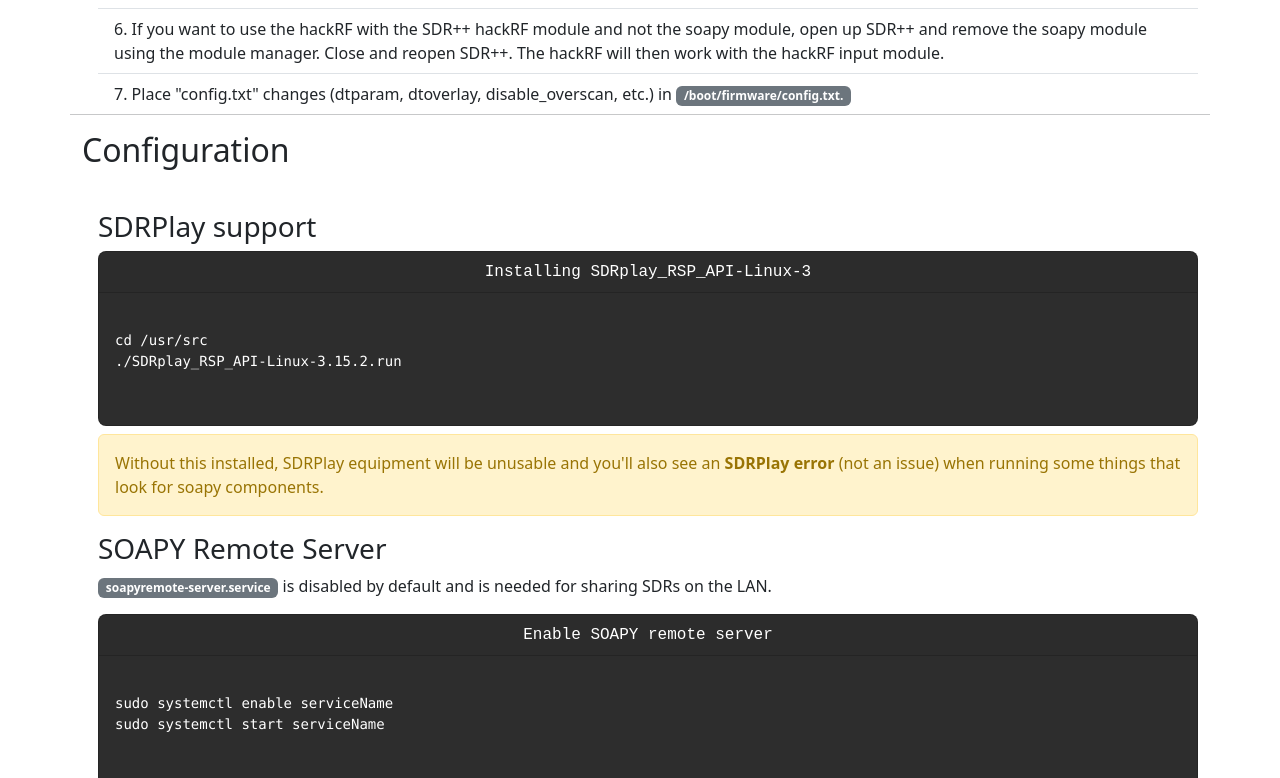
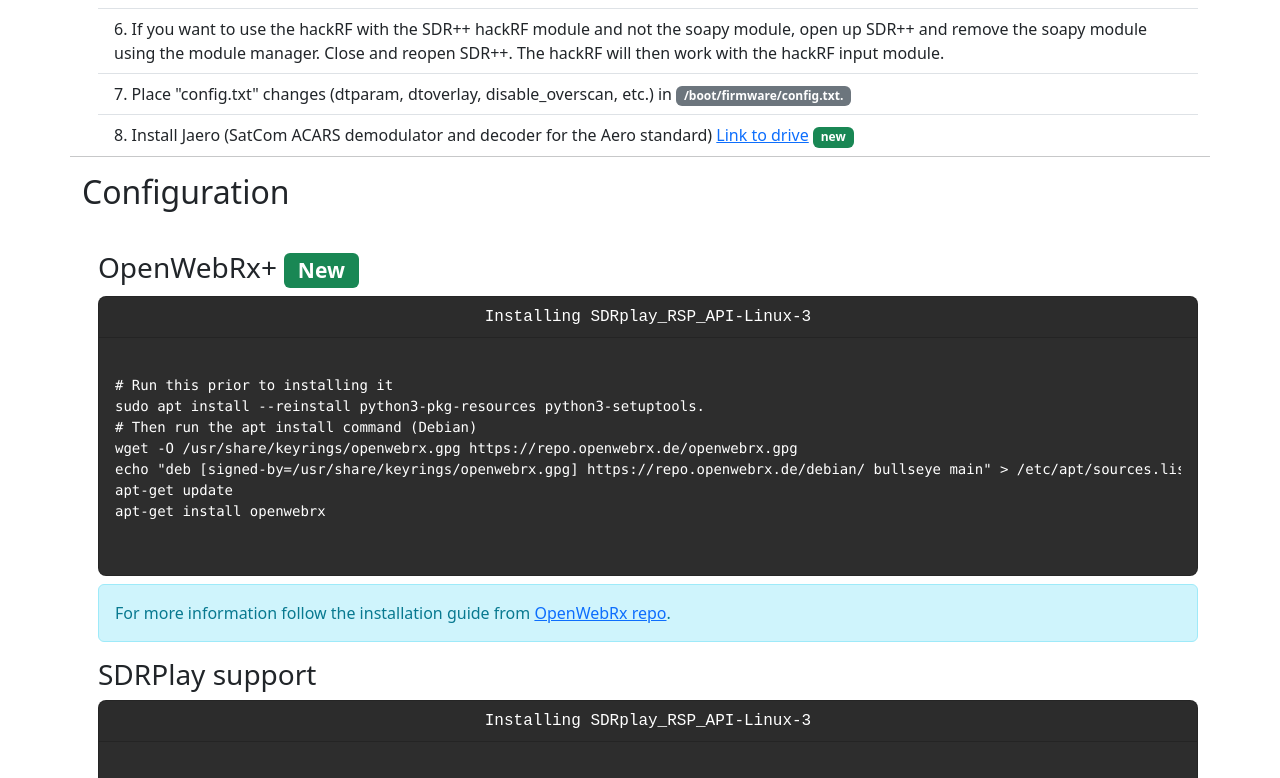
Before and after one commit to JahazielLem/dragonos_pi, a plain HTML site: page index.html in a window 1280 px wide. Shown: the part 1169-1947 px from the top of the page. Drawn offline with Linux system fonts and the light colour scheme.

Commit message:
feat: Add Jaero & openwebrx docs

```diff
--- a/index.html
+++ b/index.html
@@ -71,6 +71,7 @@
         <li class="list-group-item">Open the Audio Mixer when running applications like SDR++, click the Playback tab and switch between the drop down audio options to switch between the headphone jack or the HDMI port closest to the power jack. You can also use the configuration tab to turn on/off either device, that should prevent you from having to select between the two options on the Playback tab.</li>
         <li class="list-group-item">If you want to use the hackRF with the SDR++ hackRF module and not the soapy module, open up SDR++ and remove the soapy module using the module manager. Close and reopen SDR++. The hackRF will then work with the hackRF input module.</li>
         <li class="list-group-item">Place "config.txt" changes (dtparam, dtoverlay, disable_overscan, etc.) in <span class="badge text-bg-secondary">/boot/firmware/config.txt.</span></li>
+        <li class="list-group-item">Install Jaero (SatCom ACARS demodulator and decoder for the Aero standard) <a href="https://drive.google.com/drive/folders/1G89TOoGwj5n91DLjbp8R3MSbzXaUMnQ-">Link to drive</a> <span class="badge text-bg-success">new</span></li>
       </ul>
     </div>
 
@@ -79,6 +80,30 @@
     <div class="col-sm-12">
       <h2>Configuration</h2>
       <br>
+
+      <div class="ms-3 mt-2" id="openwebrx">
+        <h3>OpenWebRx+ <span class="badge badge-sm text-bg-success">New</span></h3>
+        <div class="card terminal">
+          <div class="card-header text-center">Installing SDRplay_RSP_API-Linux-3</div>
+          <div class="card-body">
+            <pre><code class="shell-session">
+# Run this prior to installing it
+sudo apt install --reinstall python3-pkg-resources python3-setuptools.
+# Then run the apt install command (Debian)
+wget -O /usr/share/keyrings/openwebrx.gpg https://repo.openwebrx.de/openwebrx.gpg
+echo "deb [signed-by=/usr/share/keyrings/openwebrx.gpg] https://repo.openwebrx.de/debian/ bullseye main" > /etc/apt/sources.list.d/openwebrx.list
+apt-get update
+apt-get install openwebrx
+  </code></pre>
+          </div>
+        </div>
+        <div class="alert alert-info d-flex align-items-center mt-2" role="alert">
+          <div>
+            For more information follow the installation guide from <a href="https://github.com/jketterl/openwebrx/wiki/Setup-Guide">OpenWebRx repo</a>.
+          </div>
+        </div>
+      </div>
+
       <div class="ms-3 mt-2" id="sdrplay">
         <h3>SDRPlay support</h3>
         <div class="card terminal">
@@ -301,6 +326,11 @@ dtparam=i2c_vc=on
       <h2>What is DragonOS?</h2>
       <p>The shortest distance between two points is a straight line. DragonOS is the straight line between you and Software Defined Radio! It leverages the portability, security, and power of Lubuntu Linux as a delivery package and operating environment for a pre-installed suite of the most powerful and accessible open source SDR software. DragonOS has verified support for a range of inexpensive and powerful SDR hardware, including RTL-SDR, HackRF One, LimeSDR, BladeRF, and many others.</p>
     </div>
+    <hr>
+    <div class="col-sm-12 text-center">
+      Documentation and support for DragonOs is provided by the community. If you have questions, suggestions, or issues, please reach out to us on our <a href="https://x.com/cemaxecuter">@cemaxecuter</a> account. We are always looking for ways to improve the experience and welcome your feedback.</p>
+      <p class="text-muted">Wiki Version: 0.0.2</p>
+    </div>
     </div>
   </div>
   <a href="#content" class="btn rounded-circle floating-btn">
```
